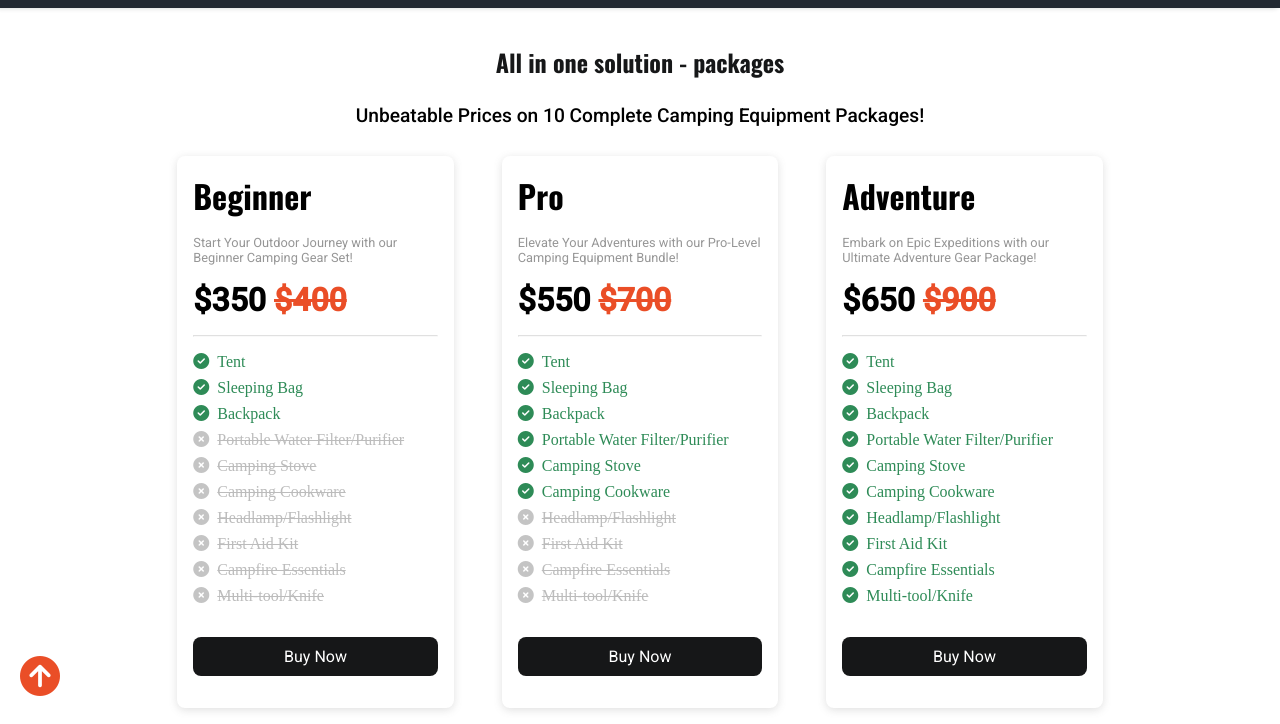
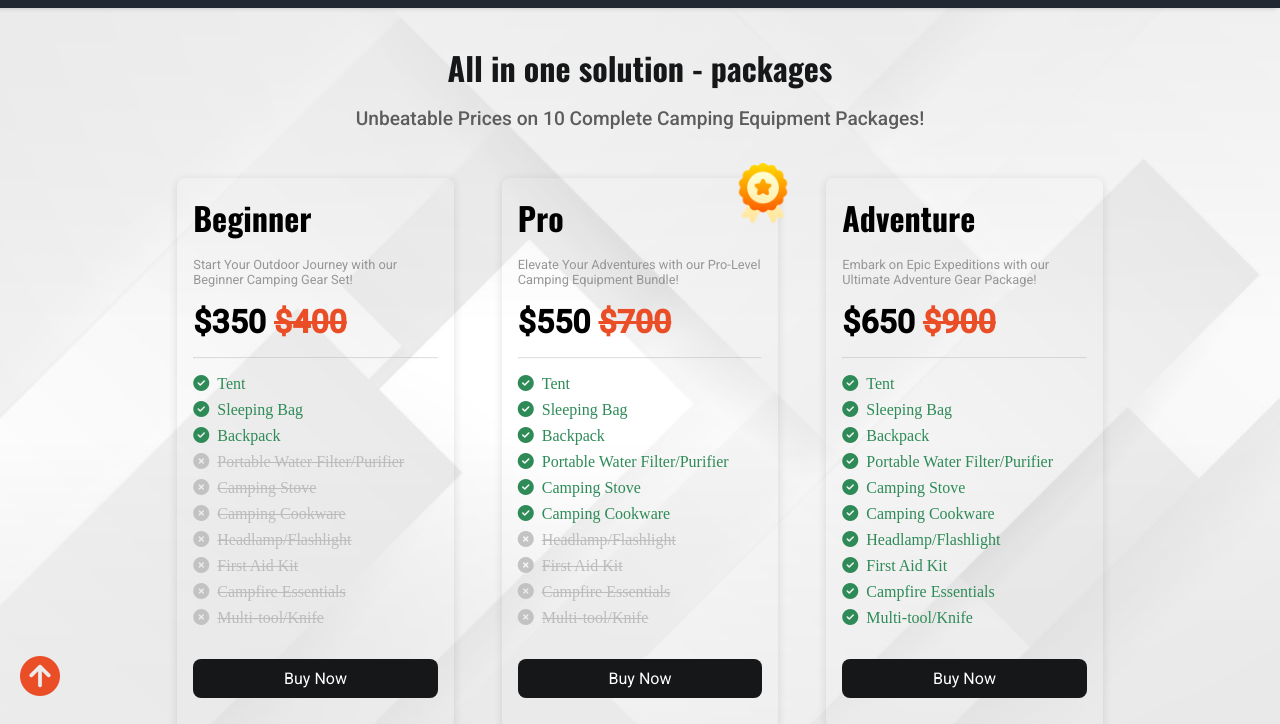
Before and after one commit to htetaunglinn1998/campercorner, a plain HTML site: page package.html in a window 1280 px wide. Shown: the part 84-808 px from the top of the page. Drawn offline with nearby package versions, Linux system fonts and the light colour scheme.

Commit message:
feat: project done

```diff
--- a/package.html
+++ b/package.html
@@ -46,7 +46,8 @@
 
   <div id="header__placeholder"></div>
 
-  <section id="packages" class="package__section">
+  <section class="package__container">
+    <div id="packages" class="package__section">
       <h2 class="package__heading">All in one solution - packages</h2>
       <p class="package__subheading">Unbeatable Prices on 10 Complete Camping Equipment Packages!</p>
       <section class="card__section">
@@ -72,6 +73,7 @@
 
 
         <div class="package__card pro__card">
+          <img src="./assets/best__seller.png" alt="best__seller">
           <h3>Pro</h3>
           <p class="subtitle">Elevate Your Adventures with our Pro-Level Camping Equipment Bundle!</p>
           <p class="package__price">$550 <del>$700</del></p>
@@ -112,6 +114,7 @@
           <a href="#" class="buy__btn">Buy Now</a>
         </div>
       </section>
+    </div>
   </section>
 
   <div id="footer__placeholder"></div>
--- a/styles/package.css
+++ b/styles/package.css
@@ -9,9 +9,11 @@
     --roundedMd: 5px;
 }
 
-.subtitle {
-    font-size: 0.8rem;
-    color: rgb(150, 150, 150);
+
+.package__container {
+    background-image: url(../assets/item__background2.png);
+    background-position: center;
+    background-size: cover;
 }
 
 .package__section {
@@ -25,10 +27,13 @@
 
 .package__heading {
     color: var(--third);
+    font-size: 2rem;
 }
 
 .package__subheading {
-    margin: 1.5rem 0 1.8rem;
+    color: rgb(92, 92, 92);
+    margin: 1rem 0 3rem;
+    font-size: 0.8rem;
     text-align: center;
     font-weight: 500;
     font-size: 1.2rem;
@@ -55,6 +60,11 @@
     margin-top: 1rem;
 }
 
+.subtitle {
+    font-size: 0.8rem;
+    color: rgb(150, 150, 150);
+}
+
 .buy__btn {
     display: inline-block;
     width: 100%;
@@ -66,11 +76,19 @@
     margin: 1.5rem 0 1rem;
 }
 
-.beginner__card {}
 
-.pro__card {}
 
-.adventure__card {}
+.pro__card {
+    position: relative;
+}
+
+.pro__card img {
+    position: absolute;
+    width: 60px;
+    top: -15px;
+    right: -15px;
+}
+
 
 .package__card p {
     margin: 1rem 0;
```
Also changed, not shown: assets/best__seller.png (added). Lines whose indentation alone changed are shown as unchanged.
